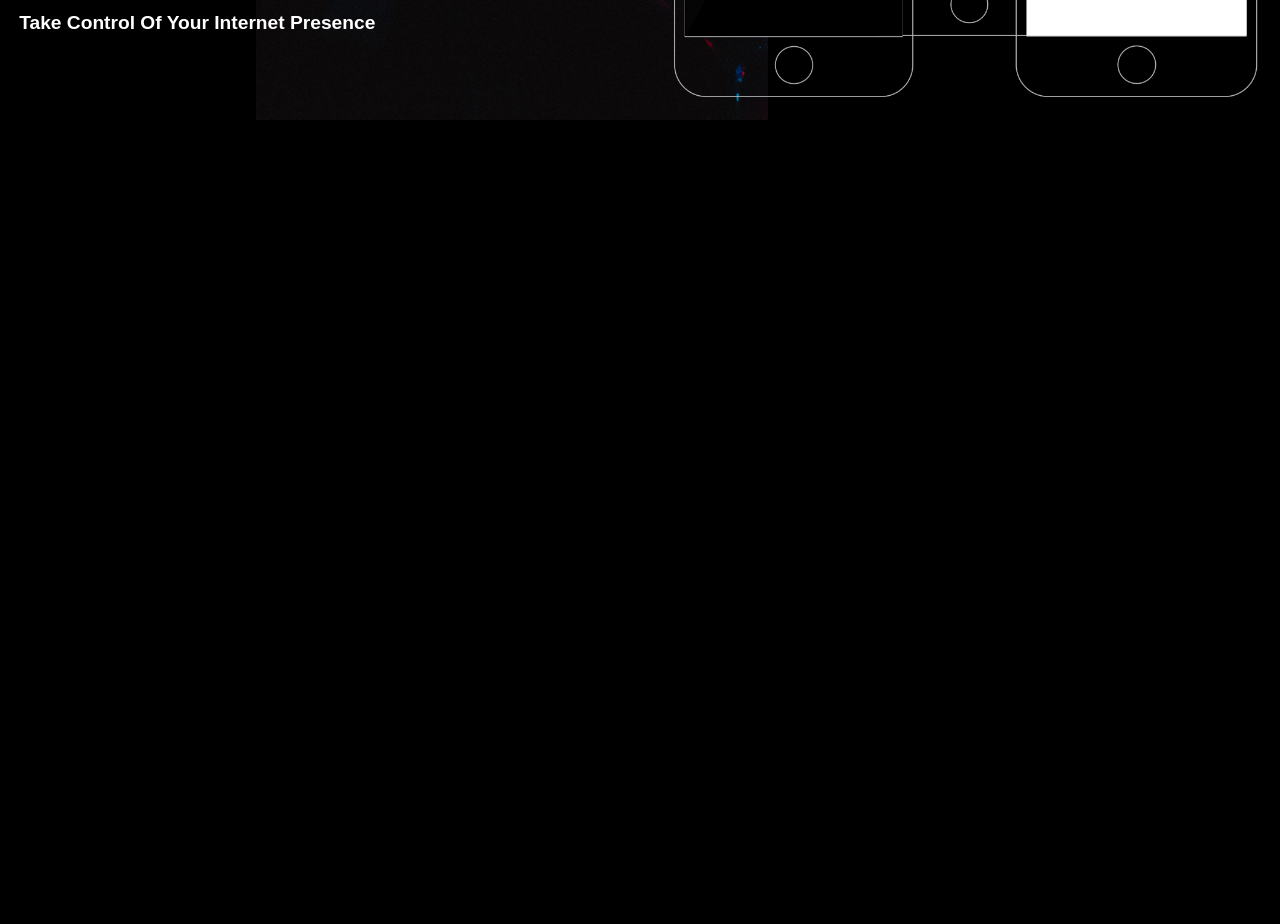
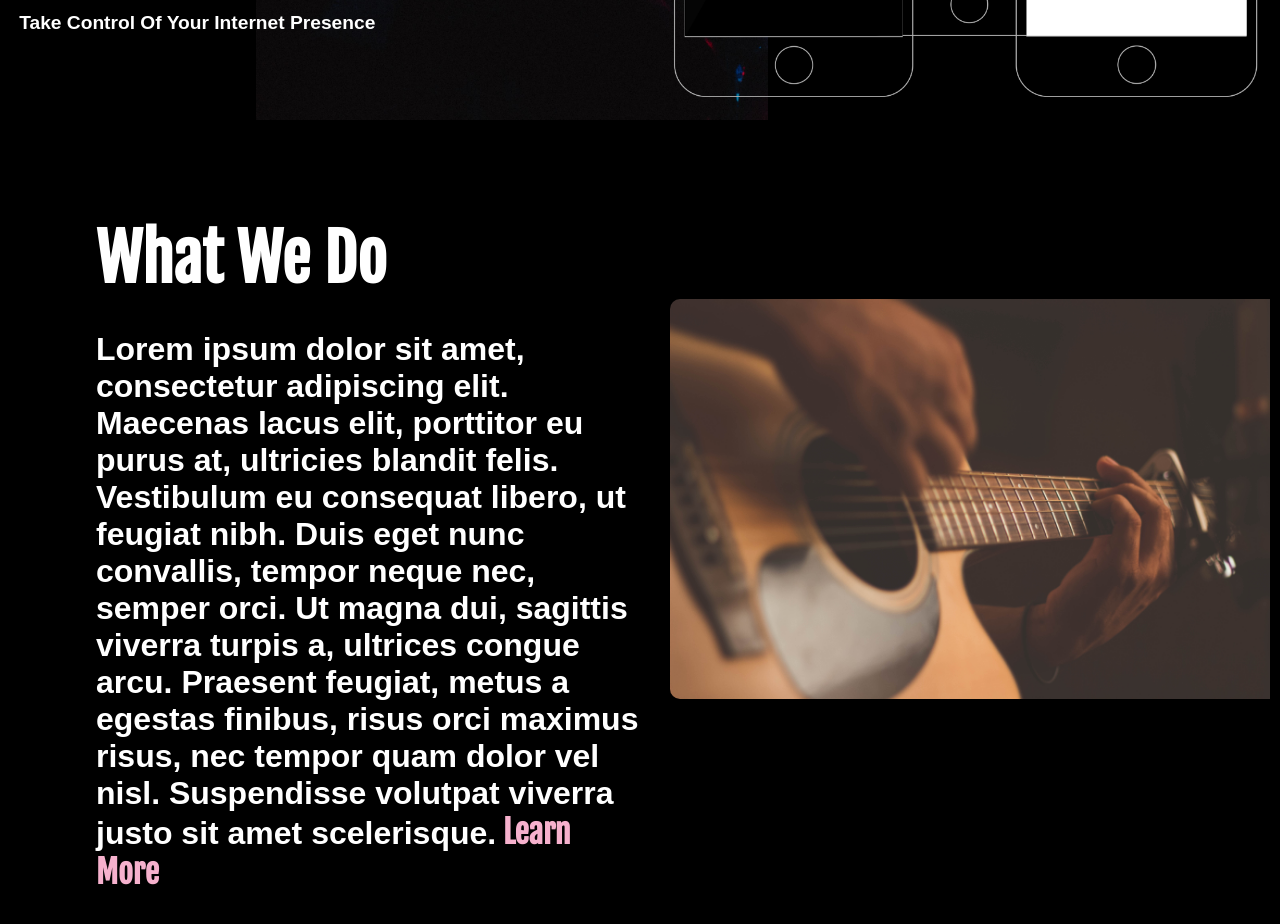
Before and after one commit to TonikMusic/TonikAnalyticsWeb, a React (Create React App) app: page / in a window 1280 px wide. Shown: the part 680-1604 px from the top of the page. Before the commit the page ends 802 px from the top, so only its background shows below. Built offline with nearby package versions, Linux system fonts and the light colour scheme.

Commit message:
[add] Styled about section

```diff
--- a/src/components/Landing/About/About.css
+++ b/src/components/Landing/About/About.css
@@ -1,2 +1,48 @@
 @import url("https://fonts.googleapis.com/css?family=Fjalla+One|Noto+Sans&display=swap");
+.about__container {
+  font-family: 'Fjalla One', sans-serif;
+  font-size: 2em;
+  color: #fff;
+  font-weight: 900;
+  padding: 3em;
+  min-width: 80vh;
+}
+
+.about__container #about__two_columns {
+  display: -webkit-box;
+  display: -ms-flexbox;
+  display: flex;
+  -webkit-box-pack: justify;
+      -ms-flex-pack: justify;
+          justify-content: space-between;
+}
+
+.about__container #about__two_columns .about__column_left {
+  font-family: 'Abel', sans-serif;
+  font-size: 1em;
+  width: 50%;
+}
+
+.about__container #about__two_columns .about__column_left span {
+  font-family: 'Fjalla One', sans-serif;
+  font-size: 1em;
+  color: #f6b1cd;
+  font-weight: 800;
+}
+
+.about__container #about__two_columns .about__column_left span:hover {
+  -webkit-transition: all 0.2s;
+  transition: all 0.2s;
+  color: #940ea1;
+  cursor: pointer;
+}
+
+.about__container #about__two_columns .about__column_right {
+  margin-right: -6.7vw;
+}
+
+.about__container #about__two_columns .about__column_right img {
+  height: 50vh;
+  border-radius: 10px 0 0 10px;
+}
 /*# sourceMappingURL=About.css.map */
--- a/src/components/Landing/About/About.jsx
+++ b/src/components/Landing/About/About.jsx
@@ -1,10 +1,28 @@
 import React from 'react';
 import './About.css';
+
+import AboutImg from '../../../assets/images/About_Image.jpg';
 
 function About() {
   return (
     <div className="about__container">
-      <h1>About Works</h1>
+      <h1>What We Do</h1>
+      <div id="about__two_columns">
+        <div className="about__column_left">
+          <p>
+            Lorem ipsum dolor sit amet, consectetur adipiscing elit. Maecenas lacus elit,
+            porttitor eu purus at, ultricies blandit felis. Vestibulum eu consequat libero,
+             ut feugiat nibh. Duis eget nunc convallis, tempor neque nec, semper orci. Ut magna
+             dui, sagittis viverra turpis a, ultrices congue arcu. Praesent feugiat, metus a
+             egestas finibus, risus orci maximus risus, nec tempor quam dolor vel nisl.
+             Suspendisse volutpat viverra justo sit amet scelerisque.
+            <span> Learn More</span>
+          </p>
+        </div>
+        <div className="about__column_right">
+          <img src={AboutImg} alt="#" />
+        </div>
+      </div>
     </div>
   );
 }
--- a/src/components/Landing/About/About.scss
+++ b/src/components/Landing/About/About.scss
@@ -1,3 +1,43 @@
 @import '../../../styles/helper/functions';
 @import '../../../styles/helper/mixins';
 @import '../../../styles/helper/variables';
+
+.about__container {
+  @include primary--font($size: 2em, $color: $white, $weight: 900);
+
+  padding: 3em;
+
+  min-width: 80vh;
+
+  #about__two_columns {
+    display: flex;
+    justify-content: space-between;
+
+    .about__column_left {
+      @include secondary--font($size: 1em);
+
+      width: 50%;
+
+      span {
+        @include primary--font($size: 1em, $color: $secondaryColor, $weight: 800);
+
+        &:hover {
+          transition: all 0.2s;
+
+          color: $primaryColor;
+          cursor: pointer;
+        }
+      }
+    }
+
+    .about__column_right {
+      margin-right: -6.7vw;
+
+      img {
+        height: 50vh;
+
+        border-radius: 10px 0 0 10px;
+      }
+    }
+  }
+}
--- a/src/components/Landing/Landing.jsx
+++ b/src/components/Landing/Landing.jsx
@@ -2,11 +2,13 @@ import React from 'react';
 import './Landing.css';
 
 import Hero from './Hero/Hero';
+import About from './About/About';
 
 function Landing() {
   return (
     <div>
       <Hero />
+      <About />
     </div>
   );
 }
```
Also changed, not shown: src/assets/images/About_Image.jpg (added), 1 other file (tests, documents, lock files or other folders).
